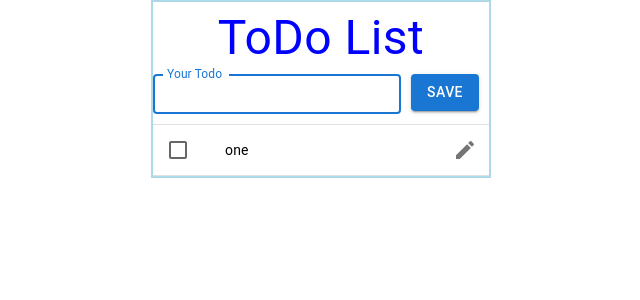
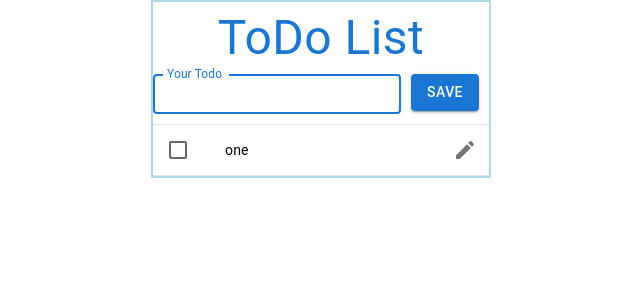
Before and after one commit to asis-shukla/todo-fe, a React (Create React App) app: page / in a window 1280 px wide. Shown: the top 300 px of the page, without its empty margins (319-959 px from the left). Built offline with nearby package versions, Linux system fonts and the light colour scheme.

Commit message:
changed text color

```diff
--- a/src/modules/todo/todo.js
+++ b/src/modules/todo/todo.js
@@ -1,4 +1,4 @@
-import React,{ useState } from "react";
+import React, { useState } from "react";
 import { Typography, TextField, Button, Divider } from "@mui/material";
 import TodoList from "./todoList";
 import "./todo.css";
@@ -9,7 +9,7 @@ const initialState = [
     todo: "one",
     done: false,
   },
-]
+];
 
 function Todo() {
   const [todoFormValue, settodoFormValue] = useState("");
@@ -26,9 +26,9 @@ function Todo() {
       id: 10,
       todo: todoFormValue,
       done: false,
-    }
+    };
     console.log("dataObj", dataObj);
-    setTodoDataList([...todoDataList, dataObj])
+    setTodoDataList([...todoDataList, dataObj]);
     settodoFormValue("");
   };
 
@@ -40,13 +40,13 @@ function Todo() {
   const handleOnChange = (e) => {
     setErrorMsg(null);
     settodoFormValue(e.target.value);
-  }
+  };
   return (
     <div className="todo-wrapper">
       <Typography
-        color={"blue"}
         sx={{
           fontSize: "3rem",
+          color: "rgb(25, 118, 210)",
         }}
       >
         ToDo List
@@ -63,7 +63,6 @@ function Todo() {
           value={todoFormValue}
           error={errorMsg != null}
           helperText={errorMsg}
-
         />
         <Button
           variant="contained"
@@ -75,7 +74,7 @@ function Todo() {
         </Button>
       </form>
       <Divider sx={{ marginTop: "10px" }} />
-      <TodoList todoDataList={todoDataList}/>
+      <TodoList todoDataList={todoDataList} />
     </div>
   );
 }
```
Lines whose indentation alone changed are shown as unchanged.
